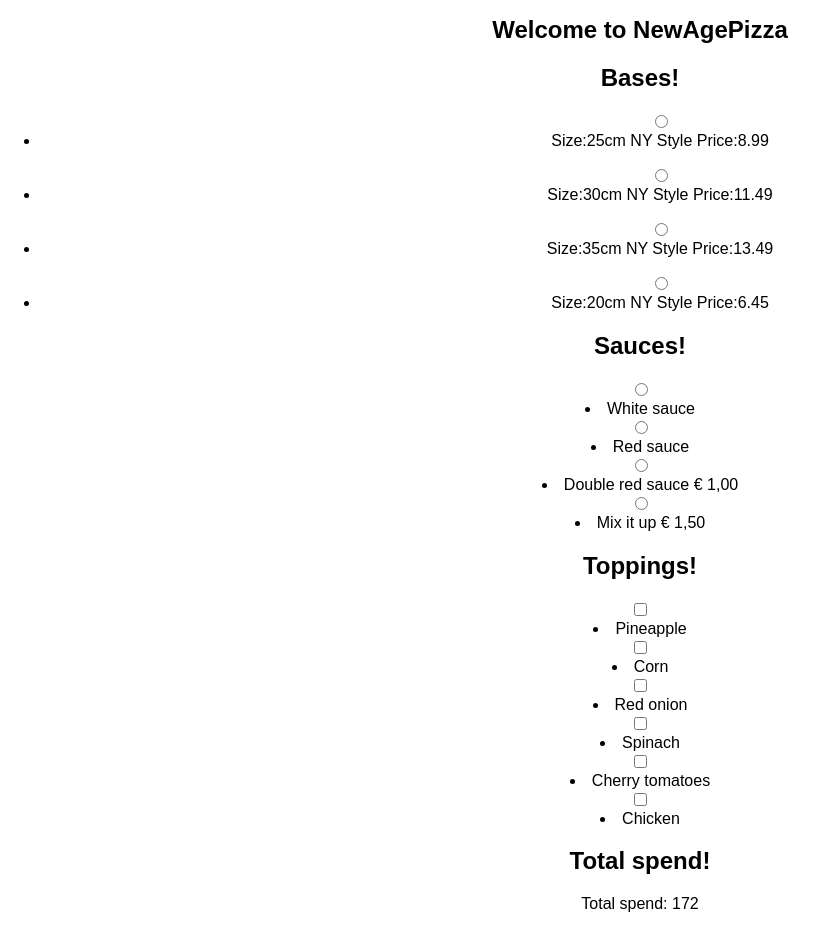
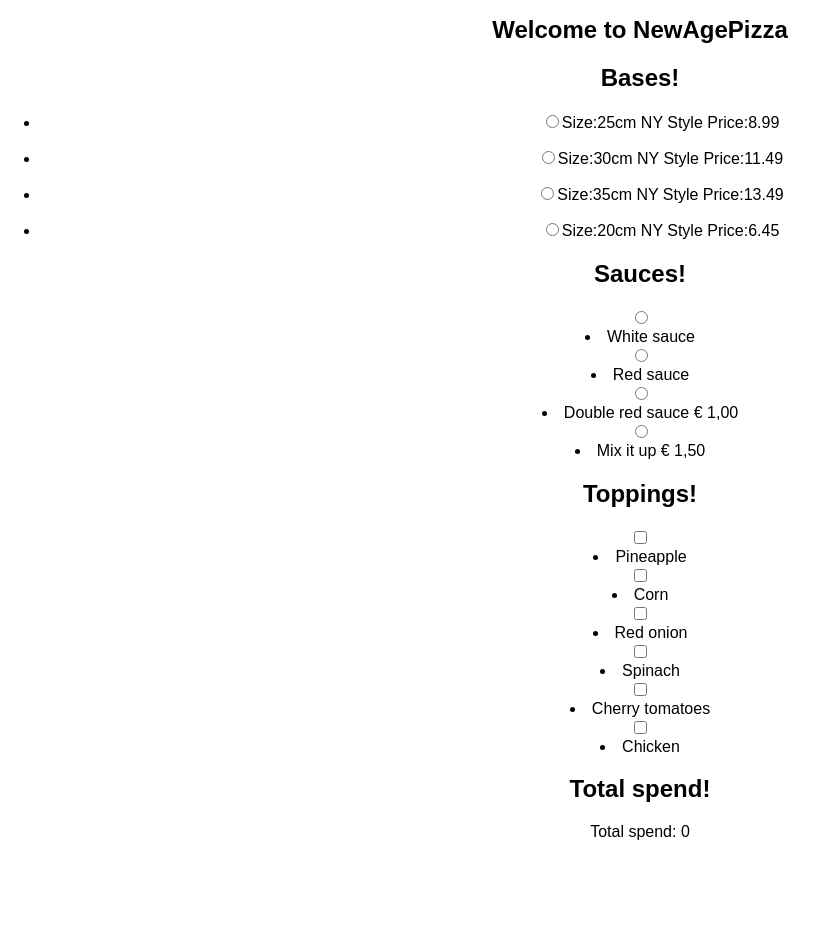
Before and after one commit to adapass182/pizza-form, a React (Create React App) app: page / in a window 1280 px wide. Shown: the whole page, without its empty margins (0-827 px from the left). After the commit the page ends 857 px from the top, so only its background shows below. Built offline with nearby package versions, Linux system fonts and the light colour scheme.

Commit message:
can now get target value from radio button

```diff
--- a/src/App.js
+++ b/src/App.js
@@ -25,7 +25,7 @@
         return (
             <div className="App">
                 <h1 className="App-title">Welcome to NewAgePizza</h1>
-                <Base onChange={console.log("hi Adam")}/>
+                <Base />
                 <Sauce />
                 <Toppings />
                 <PizzaCart />
--- a/src/components/Base.jsx
+++ b/src/components/Base.jsx
@@ -1,8 +1,15 @@
 import React, { PureComponent } from 'react'
 import { connect } from 'react-redux'
 
+// Actions:
+import { addBase, removeBase } from '../actions/base_a'
 
 class Base extends PureComponent {
+
+    handleChange = (event) => {
+        console.log(event.target.value)
+        this.props.addBase(event.target.value)
+      }
 
     render() {
 
@@ -14,7 +21,7 @@
                 <div name="bases">
                     <form>
                         {bases.map((base) => {
-                            return (<ul><input type="radio" name="base" value={base.price} onClick={this.props.onClick}/><li key={base.id}>Size:{base.desc} Price:{base.price}</li></ul>)
+                            return (<ul><li key={base.id}><label><input type="radio" name="base" value={base.price} onChange={this.handleChange}/>Size:{base.desc} Price:{base.price}</label></li></ul>)
                         })}
                     </form>
                 </div>
@@ -29,4 +36,4 @@
     }
 }
 
-export default connect(mapStateToProps)(Base)
+export default connect(mapStateToProps, {addBase, removeBase})(Base)
--- a/src/components/PizzaCart.jsx
+++ b/src/components/PizzaCart.jsx
@@ -4,8 +4,8 @@
 
 class PizzaCart extends PureComponent {
 
-    calculateTotal = (x) => {
-        return x.reduce((a, b) => a + b, 0)
+    calculateTotal = (value) => {
+        return value.reduce((a, b) => a + b, 0)
     }
 
     render() {
--- a/src/reducers/pizza_r.js
+++ b/src/reducers/pizza_r.js
@@ -1,8 +1,9 @@
-export default (state = [10, 8, 4, 7, 68, 75], { type, payload } = {}) => {
+export default (state = [0, 0], { type, payload } = {}) => {
 
     switch (type) {
         case 'ADD_BASE':
-            return state.push(payload)
+            state.push(payload)
+            return state
         case 'REMOVE_BASE':
             return state
     default:
```
